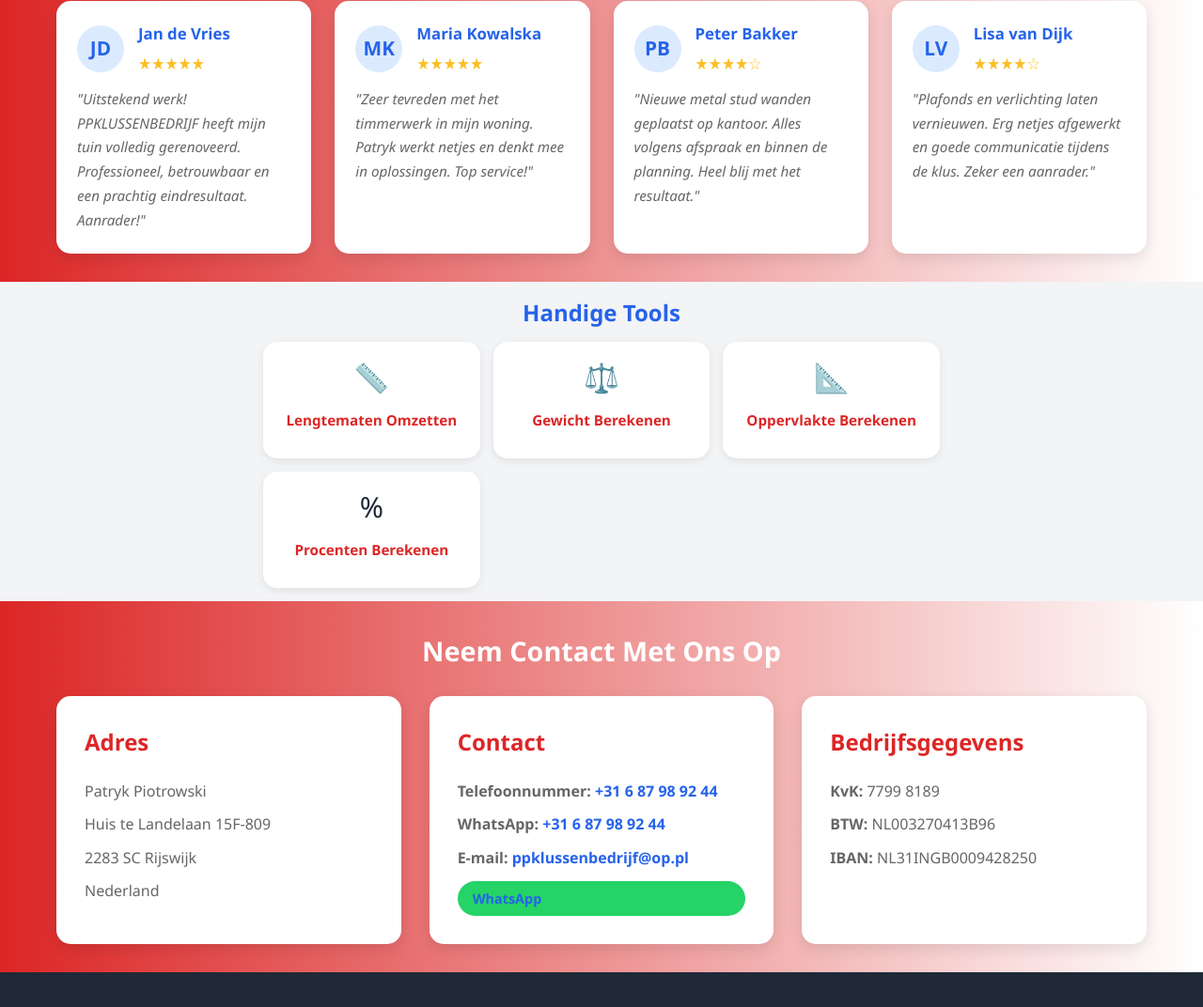
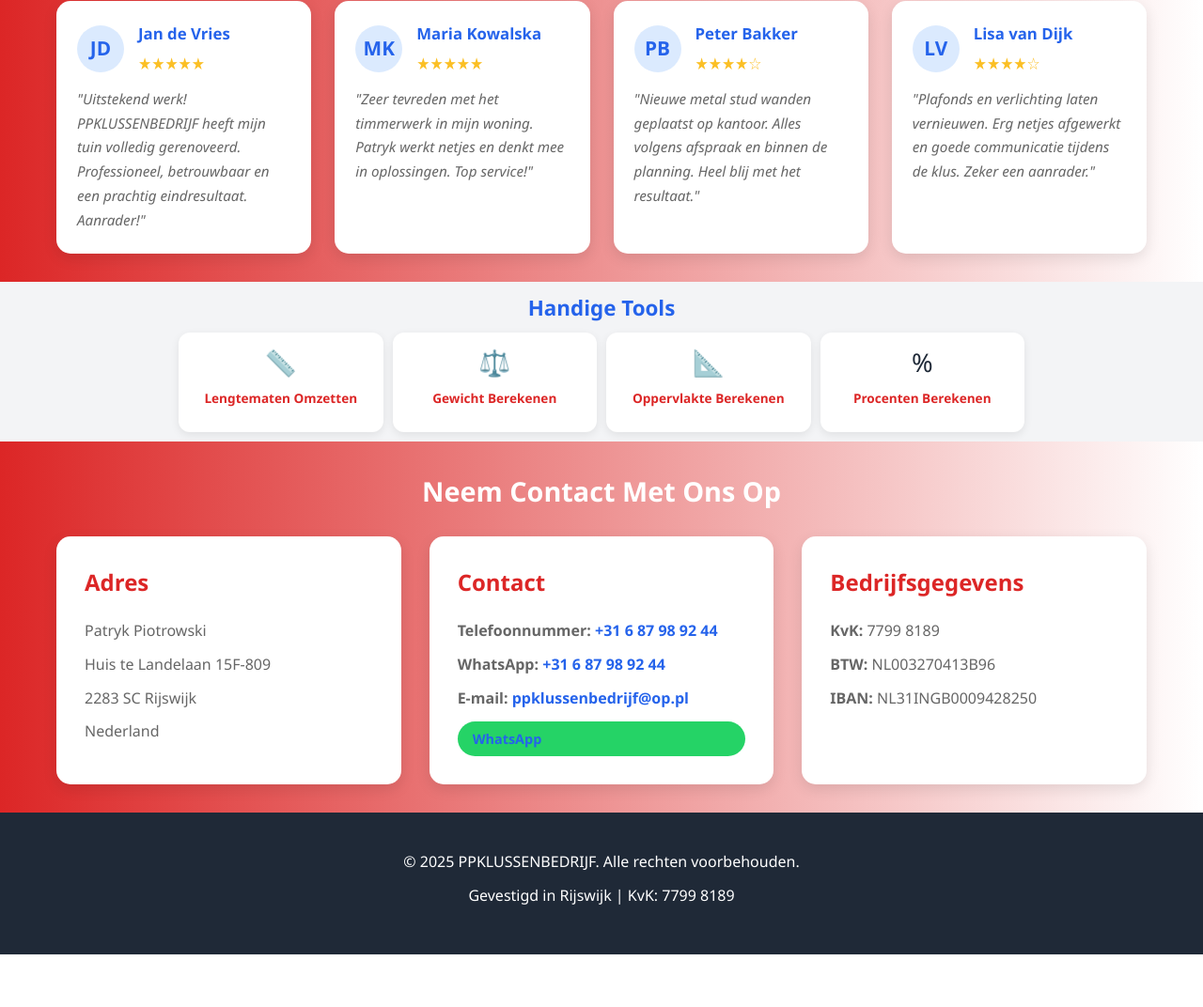
Before and after one commit to ppklussenbedrijf/ppklussenbedrijf, a plain HTML site: page index.html in a window 1280 px wide. Shown: the part 1260-2332 px from the top of the page at 94% size. After the commit the page ends 2276 px from the top, so only its background shows below. Drawn offline with Linux system fonts and the light colour scheme.

Commit message:
Update index.html

```diff
--- a/index.html
+++ b/index.html
@@ -260,7 +260,7 @@
             margin-bottom: 15px;
         }
 
-        /* Onze Diensten – nog 30% kleiner + geen foto's */
+        /* Onze Diensten – kleiner, zonder foto's */
         #services {
             padding-top: 14px !important;
             padding-bottom: 14px !important;
@@ -361,49 +361,49 @@
             font-size: 0.95em;
         }
 
-        /* Handige Tools – 40% kleiner */
+        /* Handige Tools – 50% kleiner en 4 naast elkaar */
         #tools {
-            padding-top: 14px !important;
-            padding-bottom: 14px !important;
+            padding-top: 10px !important;
+            padding-bottom: 10px !important;
         }
 
         #tools h2 {
-            margin-bottom: 12px;
-            font-size: 1.5em;
+            margin-bottom: 8px;
+            font-size: 1.4em;
         }
 
         .tools-grid {
             display: grid;
-            grid-template-columns: repeat(auto-fit, minmax(210px, 1fr));
-            gap: 14px;
-            margin-top: 12px;
-            max-width: 720px;
+            grid-template-columns: repeat(4, minmax(150px, 1fr));
+            gap: 10px;
+            margin-top: 8px;
+            max-width: 900px;
             margin-left: auto;
             margin-right: auto;
         }
 
         .tool-card {
             background: white;
-            padding: 14px;
-            border-radius: 15px;
+            padding: 10px;
+            border-radius: 12px;
             box-shadow: 0 3px 10px rgba(0,0,0,0.08);
             text-align: center;
             cursor: pointer;
-            transition: transform 0.3s;
+            transition: transform 0.3s, box-shadow 0.3s;
         }
 
         .tool-card:hover {
             transform: translateY(-4px);
-            box-shadow: 0 8px 20px rgba(0,0,0,0.15);
+            box-shadow: 0 8px 18px rgba(0,0,0,0.15);
         }
 
         .tool-icon {
-            font-size: 1.9em;
-            margin-bottom: 8px;
+            font-size: 1.7em;
+            margin-bottom: 6px;
         }
 
         .tool-card h3 {
-            font-size: 0.95em;
+            font-size: 0.85em;
         }
 
         /* Contact Section */
@@ -485,8 +485,8 @@
         .contact-card .whatsapp-btn {
             display: block;
             margin: 12px auto 0;
-            padding: 7px 16px;   /* kleiner */
-            font-size: 0.9em;    /* tekst ook kleiner */
+            padding: 7px 16px;
+            font-size: 0.9em;
         }
 
         /* Modals (Tools) */
@@ -649,9 +649,13 @@
 
             .services-grid,
             .reviews-grid,
-            .tools-grid,
             .contact-info {
                 grid-template-columns: 1fr;
+            }
+
+            /* op mobiel 2 naast elkaar is praktischer */
+            .tools-grid {
+                grid-template-columns: repeat(2, minmax(140px, 1fr));
             }
         }
     </style>
@@ -729,12 +733,11 @@
         </div>
     </section>
 
-    <!-- Onze Diensten (kleiner, zonder foto's) -->
+    <!-- Onze Diensten -->
     <section id="services">
         <div class="container">
             <h2 data-nl="Onze Diensten" data-en="Our Services" data-pl="Nasze Usługi"></h2>
             <div class="services-grid">
-                <!-- Timmerwerk -->
                 <div class="service-card">
                     <div class="service-icon">🪚</div>
                     <h3 data-nl="Timmerwerk" data-en="Carpentry" data-pl="Stolarka"></h3>
@@ -743,7 +746,6 @@
                     <p class="lang-content pl">Profesjonalna stolarka do wszystkich Twoich projektów. Od szafek na wymiar po kompletne rozwiązania wnętrzarskie.</p>
                 </div>
 
-                <!-- Houtconstructie -->
                 <div class="service-card">
                     <div class="service-icon">🏗️</div>
                     <h3 data-nl="Houtconstructie" data-en="Wood Construction" data-pl="Konstrukcje Drewniane"></h3>
@@ -752,7 +754,6 @@
                     <p class="lang-content pl">Mocne i trwałe konstrukcje drewniane do każdego projektu budowlanego. Gwarantowana jakość i rzemiosło.</p>
                 </div>
 
-                <!-- Plafonds -->
                 <div class="service-card">
                     <div class="service-icon">🏠</div>
                     <h3 data-nl="Plafonds" data-en="Ceilings" data-pl="Sufity"></h3>
@@ -761,7 +762,6 @@
                     <p class="lang-content pl">Doskonałe wykończenie sufitu dla eleganckiego wyglądu. Fachowa instalacja wszystkich rodzajów sufitów.</p>
                 </div>
 
-                <!-- Metaal stud -->
                 <div class="service-card">
                     <div class="service-icon">🔩</div>
                     <h3 data-nl="Metaal Stud" data-en="Metal Stud" data-pl="Profile Metalowe"></h3>
@@ -770,7 +770,6 @@
                     <p class="lang-content pl">Nowoczesne systemy profili metalowych do ścian i sufitów. Szybkie, wydajne i niezawodne.</p>
                 </div>
 
-                <!-- Tuinrenovatie -->
                 <div class="service-card">
                     <div class="service-icon">🌳</div>
                     <h3 data-nl="Tuinrenovatie" data-en="Garden Renovation" data-pl="Renowacja Ogrodu"></h3>
@@ -787,7 +786,6 @@
         <div class="container">
             <h2 data-nl="Wat Onze Klanten Zeggen" data-en="What Our Customers Say" data-pl="Co Mówią Nasi Klienci"></h2>
             <div class="reviews-grid">
-                <!-- 5 sterren -->
                 <div class="review-card">
                     <div class="review-header">
                         <div class="review-avatar">JD</div>
@@ -801,7 +799,6 @@
                     <p class="review-text lang-content pl">"Doskonała praca! PPKLUSSENBEDRIJF całkowicie odnowił mój ogród. Profesjonalnie, niezawodnie i piękny efekt końcowy. Gorąco polecam!"</p>
                 </div>
 
-                <!-- 5 sterren -->
                 <div class="review-card">
                     <div class="review-header">
                         <div class="review-avatar">MK</div>
@@ -815,7 +812,6 @@
                     <p class="review-text lang-content pl">"Bardzo zadowolona z prac stolarskich w moim domu. Patryk pracuje dokładnie i pomaga znaleźć najlepsze rozwiązania. Świetna obsługa!"</p>
                 </div>
 
-                <!-- 4 sterren -->
                 <div class="review-card">
                     <div class="review-header">
                         <div class="review-avatar">PB</div>
@@ -829,7 +825,6 @@
                     <p class="review-text lang-content pl">"Nowe ściany z profili metalowych w naszym biurze. Wszystko zgodnie z ustaleniami i na czas. Jesteśmy bardzo zadowoleni."</p>
                 </div>
 
-                <!-- 4 sterren -->
                 <div class="review-card">
                     <div class="review-header">
                         <div class="review-avatar">LV</div>
```
